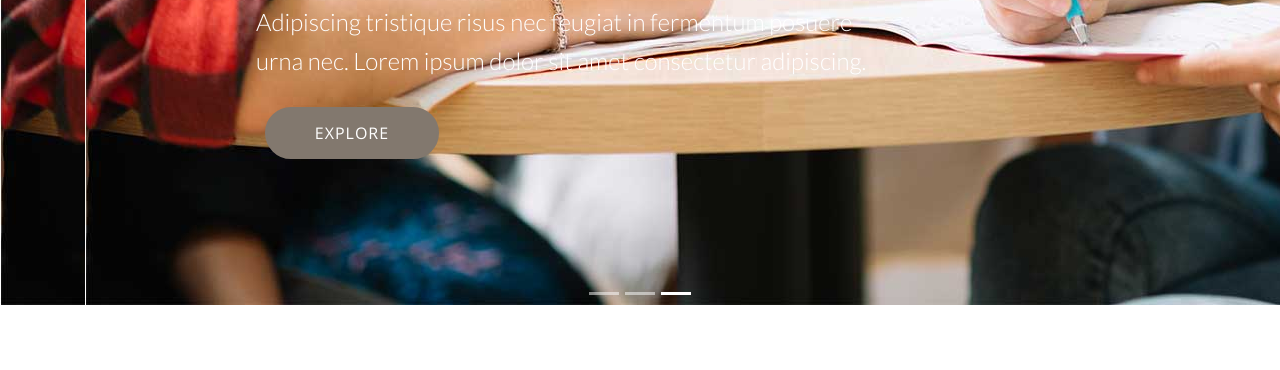
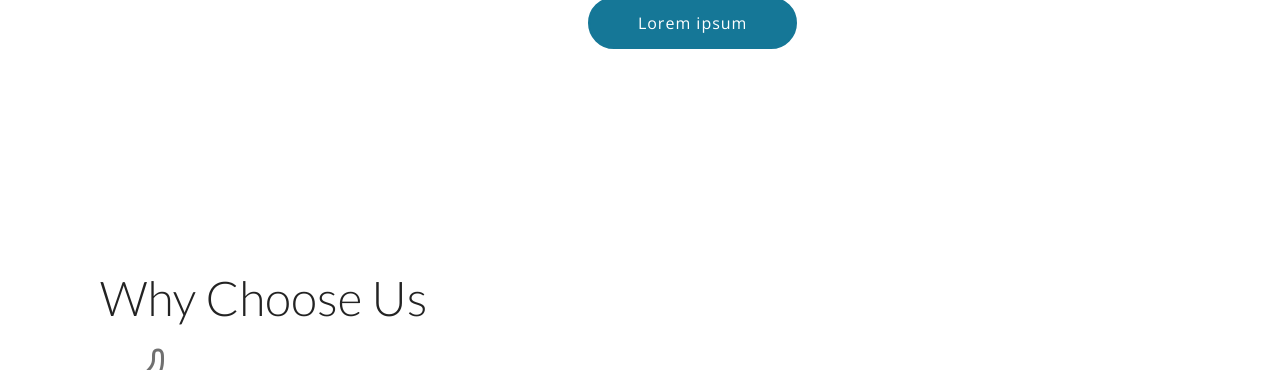
Before and after one commit to pasanpeiris/CEES-Website, a PHP site: page / in a window 1280 px wide. Shown: the part 1799-2169 px from the top of the page. Run offline with PHP 8.4, Linux system fonts and the light colour scheme; some libraries are stand-ins or nearby versions; some web fonts are replaced.

Commit message:
adjustments

```diff
--- a/assets/mobirise/css/mbr-additional.css
+++ b/assets/mobirise/css/mbr-additional.css
@@ -1836,8 +1836,8 @@
 }
 
 .cid-ruNBDZ0eEF {
-  padding-top: 90px;
-  padding-bottom: 75px;
+  padding-top: 150px;
+  padding-bottom: 50px;
   background-color: #ffffff;
 }
 .cid-ruNBDZ0eEF .mbr-text {
--- a/index.php
+++ b/index.php
@@ -29,9 +29,10 @@
 
 
   </section>
+
 <section id="header2-1">
     <div>
-    <div id="carouselExampleIndicators" class="carousel slide" data-ride="carousel"  style="">
+    <div id="carouselExampleIndicators" class="carousel slide" data-ride="carousel">
         <ol class="carousel-indicators">
             <li data-target="#carouselExampleIndicators" data-slide-to="0" class="active"></li>
             <li data-target="#carouselExampleIndicators" data-slide-to="1"></li>
@@ -71,92 +72,17 @@
     </div>
     </div>
 
-    <div class="mbr-arrow hidden-sm-down" aria-hidden="true" style="margin-bottom:0px;">
+    <div class="mbr-arrow hidden-sm-down" aria-hidden="true" >
 
         <a href="#next">
             <i class="mbri-down mbr-iconfont"></i>
         </a>
     </div>
-</section> -->
+</section>
 
-
-
-<!-- <section class="engine"><a href="https://mobirise.info/s">free bootstrap theme</a></section> -->
-<section class="carousel slide cid-ryxgLa75pI" data-interval="false" id="slider1-4">
-    <div class="full-screen">
-      <div class="mbr-slider slide carousel" data-pause="true" data-keyboard="false" data-ride="carousel" data-interval="6000">
-        <ol class="carousel-indicators">
-          <li data-app-prevent-settings="" data-target="#slider1-4" data-slide-to="0"></li>
-          <li data-app-prevent-settings="" data-target="#slider1-4" data-slide-to="1"></li>
-          <li data-app-prevent-settings="" data-target="#slider1-4" class=" active" data-slide-to="2"></li>
-        </ol>
-        <div class="carousel-inner" role="listbox">
-          <div class="carousel-item slider-fullscreen-image" data-bg-video-slide="false" style="background-image: url(assets/images/background1.jpg);">
-            <div class="container container-slide">
-              <div class="image_wrapper">
-                <!-- <div class="mbr-overlay" style="opacity: 0.4; background-color: rgb(255, 255, 255);"></div> -->
-                <img src="assets/images/background1.jpg">
-                <div class="carousel-caption justify-content-center">
-                  <div class="col-10 align-left">
-                    <h2 class="mbr-fonts-style display-1">LOREM IPSUM</h2>
-                    <p class="lead mbr-text mbr-fonts-style display-5">Adipiscing tristique risus nec feugiat in fermentum posuere urna nec. Lorem ipsum dolor sit amet consectetur adipiscing.</p>
-                    <div class="mbr-section-btn" buttons="0">
-                      <a class="btn btn-success display-4" >EXPLORE</a>
-                     </div>
-                   </div>
-                 </div>
-               </div>
-             </div>
-           </div>
-
-           <div class="carousel-item slider-fullscreen-image" data-bg-video-slide="false" style="background-image: url(assets/images/background2.jpg);">
-            <div class="container container-slide">
-              <div class="image_wrapper">
-                <!-- <div class="mbr-overlay"></div> -->
-                <img src="assets/images/background2.jpg">
-                <div class="carousel-caption justify-content-center">
-                  <div class="col-10 align-left">
-                    <h2 class="mbr-fonts-style display-1">LOREM IPSUM</h2>
-                    <p class="lead mbr-text mbr-fonts-style display-5">Adipiscing tristique risus nec feugiat in fermentum posuere urna nec. Lorem ipsum dolor sit amet consectetur adipiscing.</p>
-                    <div class="mbr-section-btn" buttons="0">
-                      <a class="btn btn-primary display-4">EXPLORE</a>
-                    </div>
-                  </div>
-                </div>
-              </div>
-            </div>
-          </div>
-
-          <div class="carousel-item slider-fullscreen-image active" data-bg-video-slide="false" style="background-image: url(assets/images/background3.jpg);">
-            <div class="container container-slide">
-              <div class="image_wrapper">
-                <!-- <div class="mbr-overlay"></div> -->
-                <img src="assets/images/background3.jpg">
-                <div class="carousel-caption justify-content-center">
-                  <div class="col-10 align-left">
-                    <h2 class="mbr-fonts-style display-1">LOREM IPSUM</h2>
-                    <p class="lead mbr-text mbr-fonts-style display-5">Adipiscing tristique risus nec feugiat in fermentum posuere urna nec. Lorem ipsum dolor sit amet consectetur adipiscing.</p>
-                    <div class="mbr-section-btn" buttons="0">
-                      <a class="btn btn-info display-4">EXPLORE</a>
-                    </div>
-                  </div>
-                </div>
-              </div>
-            </div>
-          </div>
-        </div>
-      </div>
-    </div>
-
-</section>
 <section class="features1 cid-ruNBDZ0eEF" id="features1-8">
-
-
-
-
     <div class="container">
         <div class="media-container-row">
-
             <div class="card p-3 col-12 col-md-6 col-lg-4">
                 <div class="card-img pb-3">
                     <span class="mbr-iconfont mbri-sale" style="color: rgb(15, 118, 153); fill: rgb(15, 118, 153); font-size: 80px;"></span>
@@ -204,18 +130,11 @@
                   </p>
                 </div>
             </div>
-
-
-
         </div>
-
     </div>
-
 </section>
 
 <section class="mbr-section content7 cid-ruNvXuN71m" id="content7-2">
-
-
 
     <div class="container">
         <div class="media-container-row">
```
